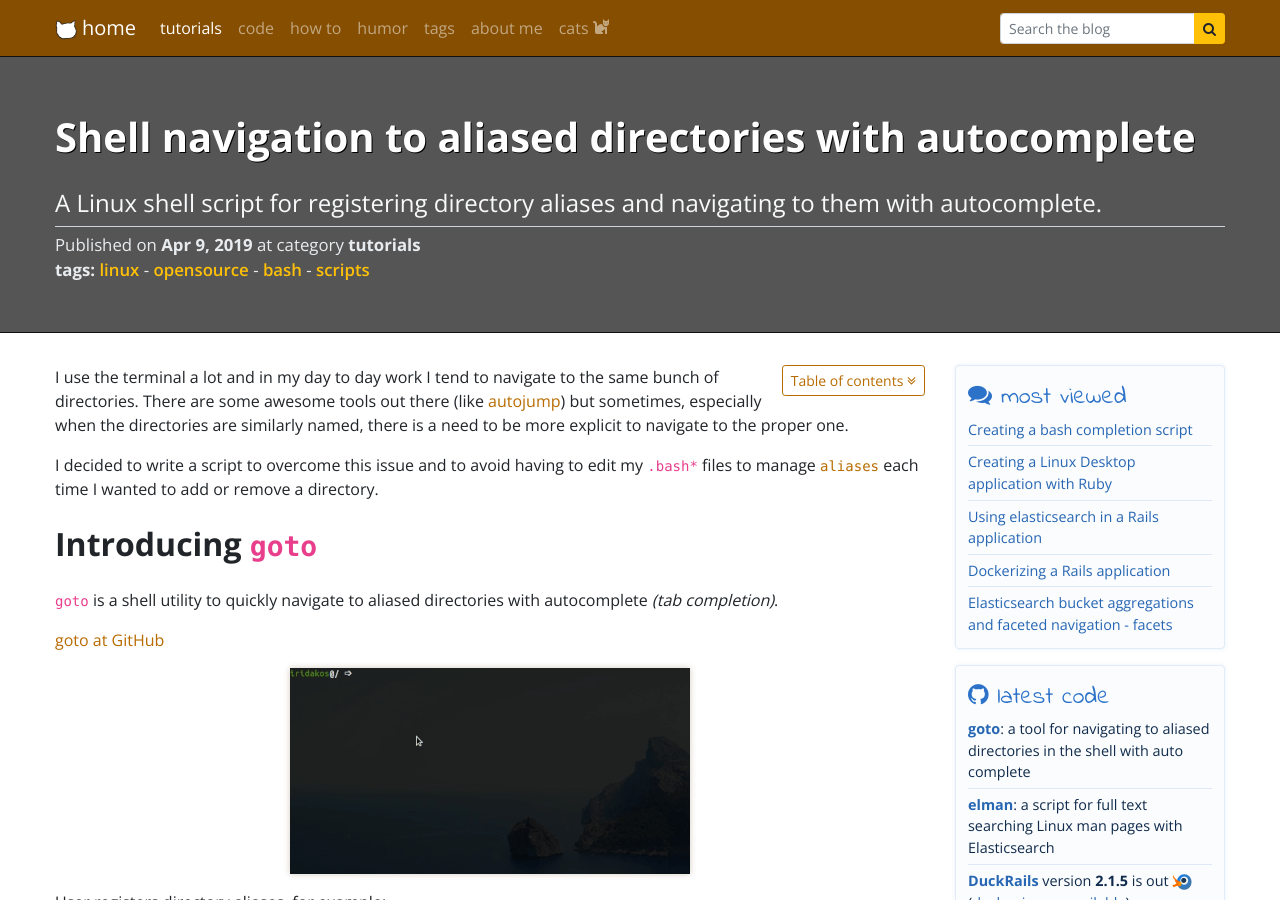
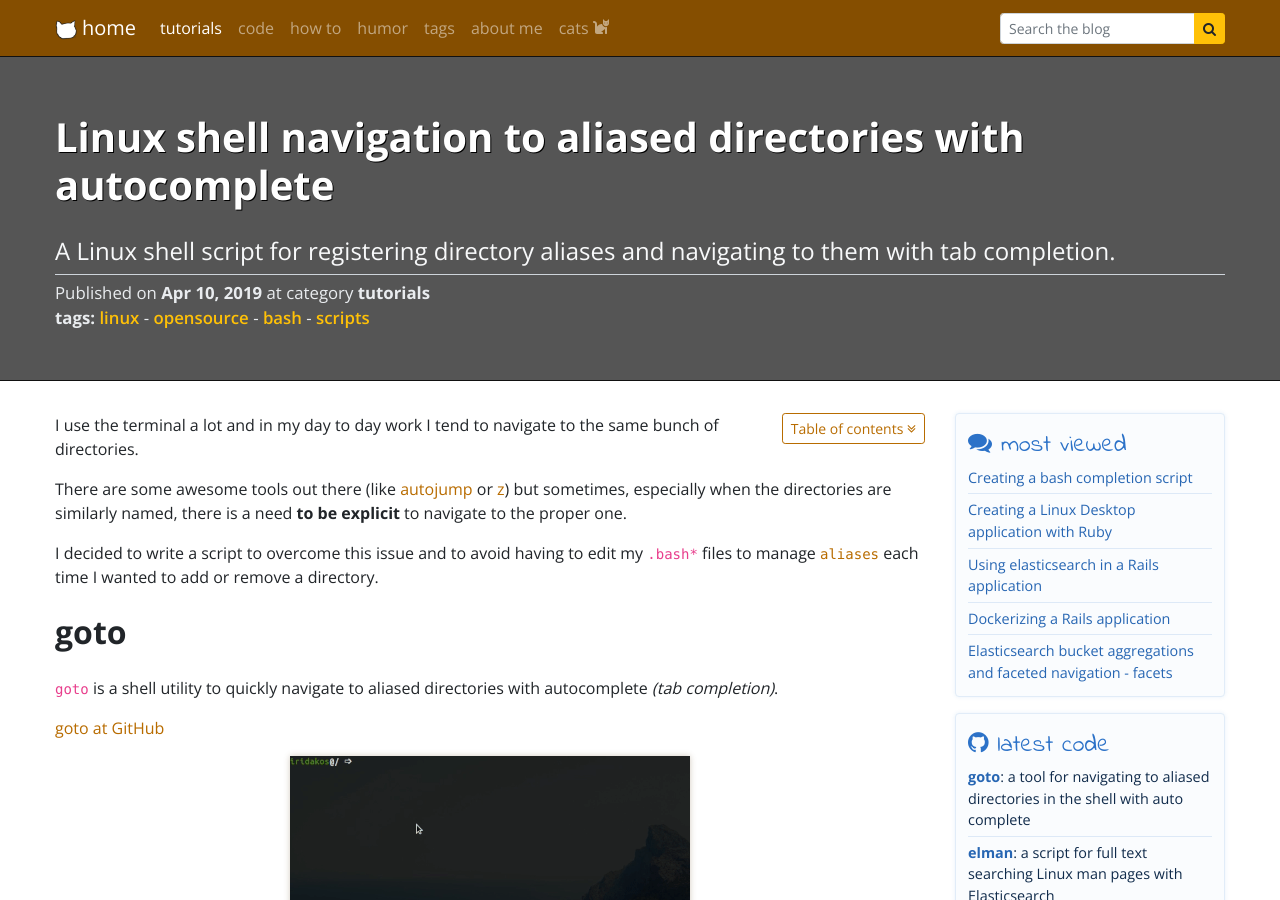
Before and after one commit to iridakos/iridakos.github.io, a Jekyll site: the page built from _posts/2019-04-10-shell-navigation-with-autocomplete.markdown, in a window 1280 px wide and 900 px high. Built offline with Jekyll 4.4.1, drawn with Linux system fonts in a browser that asks for light colours; nearby versions of some CDN libraries; comment, search, counter and statistics services are not loaded.

Commit message:
Refactor goto post

```diff
--- a/_posts/2019-04-09-shell-navigation-with-autocomplete.markdown
+++ b/_posts/2019-04-10-shell-navigation-with-autocomplete.markdown
@@ -1,9 +1,9 @@
 ---
 layout: default
-title:  "Shell navigation to aliased directories with autocomplete"
-description: "A Linux shell script for registering directory aliases and navigating to them with autocomplete."
-preview: "A Linux shell script for registering directory aliases and navigating to them with autocomplete."
-date: 2019-04-09 17:00:00 +0300
+title:  "Linux shell navigation to aliased directories with autocomplete"
+description: "A Linux shell script for registering directory aliases and navigating to them with tab completion."
+preview: "A Linux shell script for registering directory aliases and navigating to them with tab completion."
+date: 2019-04-10 16:00:00 +0300
 image: "https://iridakos.com/assets/images/posts/goto/goto.gif"
 category: "tutorials"
 identifier: "shell-navigation-goto"
@@ -14,15 +14,19 @@ tags:
   - bash
   - scripts
 popular: -1
+redirect_from:
+  - /tutorials/2019/04/09/shell-navigation-with-autocomplete.html
 related_posts:
   - bash-completion-script
 ---
 
-I use the terminal a lot and in my day to day work I tend to navigate to the same bunch of directories. There are some awesome tools out there (like [autojump](https://github.com/wting/autojump)) but sometimes, especially when the directories are similarly named, there is a need to be more explicit to navigate to the proper one.
+I use the terminal a lot and in my day to day work I tend to navigate to the same bunch of directories.
+
+There are some awesome tools out there (like [autojump](https://github.com/wting/autojump) or [z](https://github.com/rupa/z)) but sometimes, especially when the directories are similarly named, there is a need **to be explicit** to navigate to the proper one.
 
 I decided to write a script to overcome this issue and to avoid having to edit my `.bash*` files to manage [`aliases`](http://tldp.org/LDP/abs/html/aliases.html) each time I wanted to add or remove a directory.
 
-## Introducing `goto`
+## goto
 
 `goto` is a shell utility to quickly navigate to aliased directories with autocomplete *(tab completion)*.
 
```
